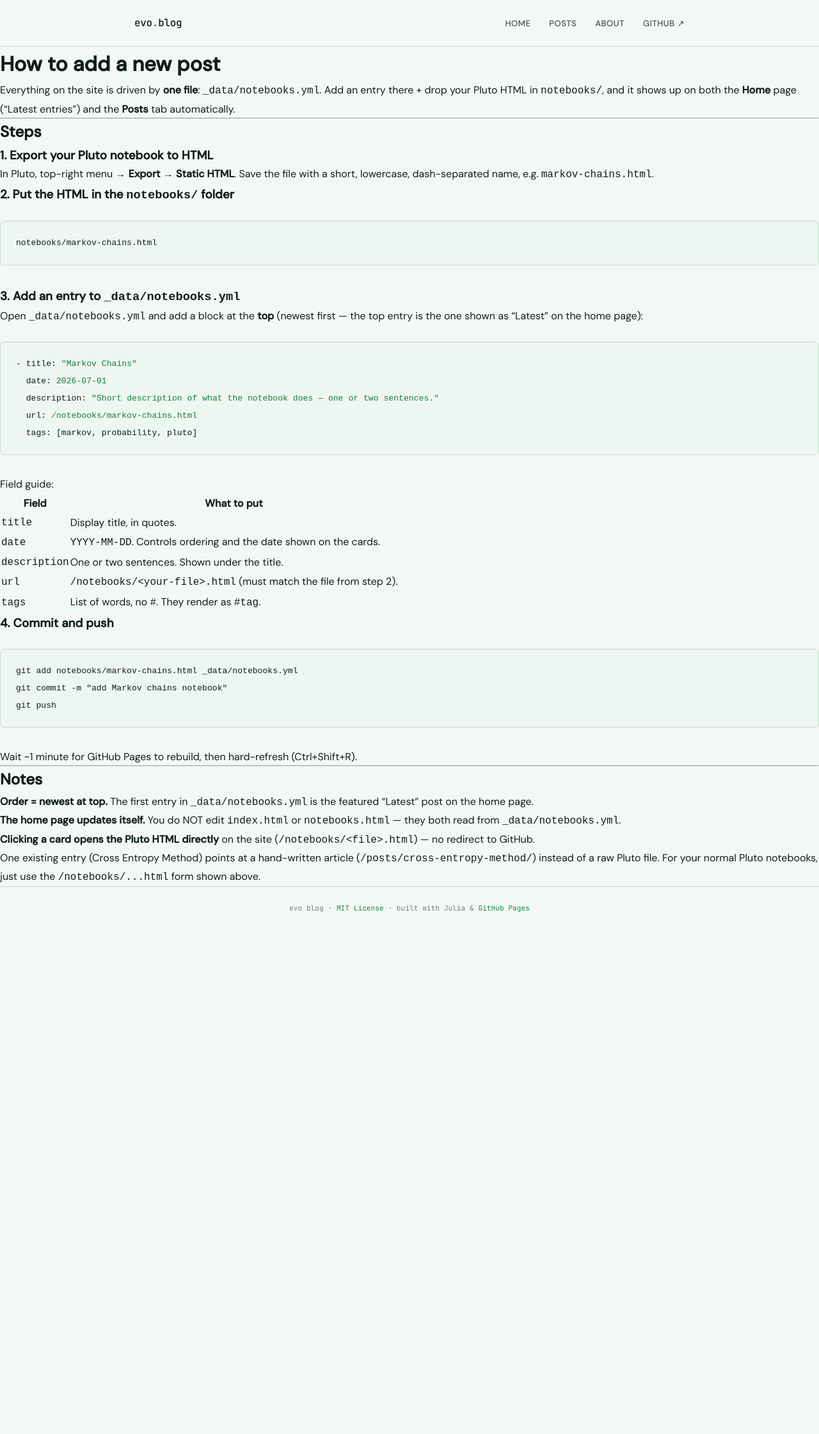
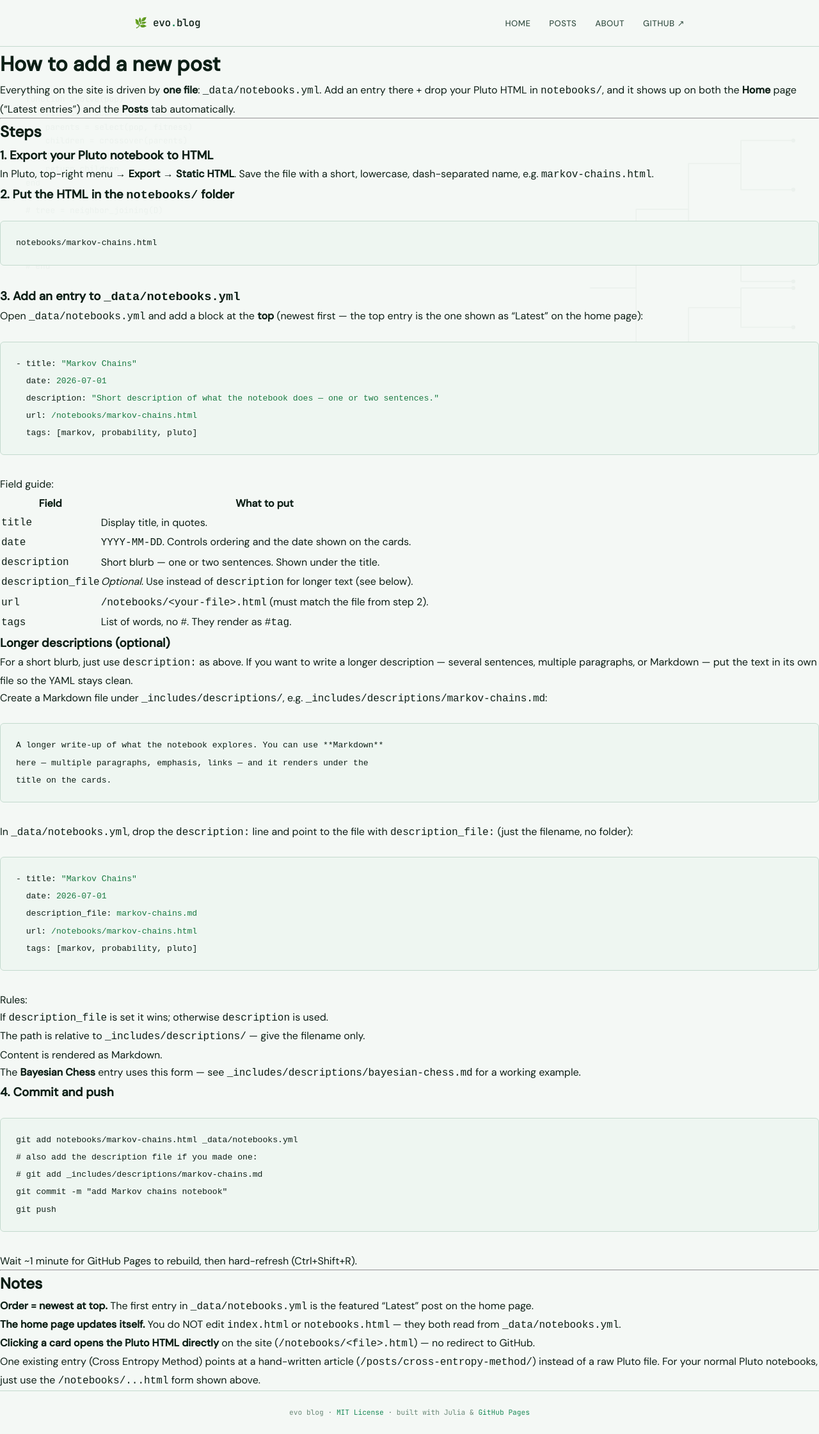
Before and after one commit to wclaerhout/wclaerhout.github.io, a Jekyll site: the page built from ADDING-POSTS.md, in a window 1280 px wide. Shown: the whole page at 64% size. Built offline with Jekyll 4.4.1, drawn with Linux system fonts in a browser that asks for light colours; our own code applies the rules of GitHub Pages for plain Markdown files; before the commit the page ends 1453 px from its top, so only the background shows below that.

Commit message:
ui: add calm phylo-tree + ghost-code background
Fixed, low-opacity background layer (SVG phylogenetic tree + faint Julia code block) behind all pages. Move base bg to html so the layer shows through a transparent body. Also includes pending post/data edits and markdown description includes.

Co-Authored-By: Claude Opus 4.8 <noreply@anthropic.com>

````diff
--- a/ADDING-POSTS.md
+++ b/ADDING-POSTS.md
@@ -34,18 +34,56 @@ entry is the one shown as "Latest" on the home page):
 
 Field guide:
 
-| Field         | What to put                                                        |
-|---------------|--------------------------------------------------------------------|
-| `title`       | Display title, in quotes.                                          |
-| `date`        | `YYYY-MM-DD`. Controls ordering and the date shown on the cards.   |
-| `description` | One or two sentences. Shown under the title.                       |
-| `url`         | `/notebooks/<your-file>.html` (must match the file from step 2).   |
-| `tags`        | List of words, no `#`. They render as `#tag`.                      |
+| Field              | What to put                                                        |
+|--------------------|--------------------------------------------------------------------|
+| `title`            | Display title, in quotes.                                          |
+| `date`             | `YYYY-MM-DD`. Controls ordering and the date shown on the cards.   |
+| `description`      | Short blurb — one or two sentences. Shown under the title.         |
+| `description_file` | *Optional.* Use instead of `description` for longer text (see below). |
+| `url`              | `/notebooks/<your-file>.html` (must match the file from step 2).   |
+| `tags`             | List of words, no `#`. They render as `#tag`.                      |
+
+### Longer descriptions (optional)
+
+For a short blurb, just use `description:` as above. If you want to write a
+longer description — several sentences, multiple paragraphs, or Markdown — put
+the text in its own file so the YAML stays clean.
+
+1. Create a Markdown file under `_includes/descriptions/`, e.g.
+   `_includes/descriptions/markov-chains.md`:
+
+   ```markdown
+   A longer write-up of what the notebook explores. You can use **Markdown**
+   here — multiple paragraphs, emphasis, links — and it renders under the
+   title on the cards.
+   ```
+
+2. In `_data/notebooks.yml`, drop the `description:` line and point to the file
+   with `description_file:` (just the filename, no folder):
+
+   ```yaml
+   - title: "Markov Chains"
+     date: 2026-07-01
+     description_file: markov-chains.md
+     url: /notebooks/markov-chains.html
+     tags: [markov, probability, pluto]
+   ```
+
+Rules:
+
+- If `description_file` is set it wins; otherwise `description` is used.
+- The path is relative to `_includes/descriptions/` — give the filename only.
+- Content is rendered as Markdown.
+
+The **Bayesian Chess** entry uses this form — see
+`_includes/descriptions/bayesian-chess.md` for a working example.
 
 ### 4. Commit and push
 
 ```
 git add notebooks/markov-chains.html _data/notebooks.yml
+# also add the description file if you made one:
+# git add _includes/descriptions/markov-chains.md
 git commit -m "add Markov chains notebook"
 git push
 ```
--- a/_data/notebooks.yml
+++ b/_data/notebooks.yml
@@ -1,12 +1,14 @@
 # =============================================================
 #  NOTEBOOK LIST  —  edit this file to add / change notebooks
 #  Newest at the TOP. The top entry shows as "Latest" on the home page.
+#  Short blurb: use `description:`. Longer text: put it in a file under
+#  _includes/descriptions/ and point to it with `description_file:`.
 #  See ADDING-POSTS.md for the full how-to.
 # =============================================================
 
 - title: "Bayesian Chess"
   date: 2026-06-01
-  description: "Bayesian inference applied to chess — modelling position evaluation as a probabilistic belief update. Built in Pluto.jl."
+  description_file: bayesian-chess.md
   url: /notebooks/bayesian-chess.html
   tags: [bayesian, chess, pluto]
 
--- a/_layouts/default.html
+++ b/_layouts/default.html
@@ -11,9 +11,45 @@
 </head>
 <body>
 
+<div class="bg-art" aria-hidden="true">
+  <svg class="bg-tree" viewBox="0 0 400 600" preserveAspectRatio="xMidYMid meet" fill="none">
+    <path d="M20 300 H90
+             M90 180 V420
+             M90 180 H170  M90 420 H170
+             M170 110 V250  M170 330 V500
+             M170 110 H250  M170 250 H250  M170 330 H250  M170 500 H250
+             M250 75 V150   M250 210 V290  M250 300 V360  M250 440 V540
+             M250 75 H330   M250 150 H330  M250 210 H330  M250 290 H330
+             M250 300 H330  M250 360 H330  M250 440 H330  M250 540 H330"
+          stroke="currentColor" stroke-width="1.5"
+          stroke-linecap="round" stroke-linejoin="round" />
+    <circle cx="330" cy="75"  r="3" fill="currentColor" stroke="none"/>
+    <circle cx="330" cy="150" r="3" fill="currentColor" stroke="none"/>
+    <circle cx="330" cy="210" r="3" fill="currentColor" stroke="none"/>
+    <circle cx="330" cy="290" r="3" fill="currentColor" stroke="none"/>
+    <circle cx="330" cy="300" r="3" fill="currentColor" stroke="none"/>
+    <circle cx="330" cy="360" r="3" fill="currentColor" stroke="none"/>
+    <circle cx="330" cy="440" r="3" fill="currentColor" stroke="none"/>
+    <circle cx="330" cy="540" r="3" fill="currentColor" stroke="none"/>
+  </svg>
+  <pre class="bg-code">function evolve(pop)
+    fitness = score.(pop)
+    parents = select(pop, fitness)
+    children = crossover(parents)
+    mutate!(children, rate=0.01)
+    return children
+end
+
+# tree = neighbor_joining(D)
+# root!(tree, outgroup)
+# while !converged
+#     pop = evolve(pop)
+# end</pre>
+</div>
+
 <header>
   <div class="header-inner">
-    <a href="/" class="logo">evo<span>.</span>blog</a>
+    <a href="/" class="logo">🌿 evo<span>.</span>blog</a>
     <nav>
       <a href="/">Home</a>
       <a href="/notebooks/">Posts</a>
--- a/assets/css/style.css
+++ b/assets/css/style.css
@@ -16,15 +16,52 @@
   --sans:      'DM Sans', system-ui, sans-serif;
 }
 
+html { background: var(--bg); }
+
 body {
   font-family: var(--sans);
-  background: var(--bg);
+  background: transparent;
   color: var(--ink);
   line-height: 1.7;
   font-size: 16px;
 }
 
 a { color: inherit; text-decoration: none; }
+
+/* ── Calm background art (phylo tree + ghost code) ── */
+.bg-art {
+  position: fixed;
+  inset: 0;
+  z-index: -1;
+  overflow: hidden;
+  pointer-events: none;
+}
+.bg-tree {
+  position: absolute;
+  top: 50%;
+  right: -2rem;
+  transform: translateY(-50%);
+  width: clamp(280px, 32vw, 460px);
+  height: auto;
+  color: var(--ink-3);
+  opacity: 0.06;
+}
+.bg-code {
+  position: absolute;
+  top: 16%;
+  left: 2.5rem;
+  font-family: var(--mono);
+  font-size: 0.8rem;
+  line-height: 1.7;
+  color: var(--ink-3);
+  opacity: 0.05;
+  white-space: pre;
+  margin: 0;
+}
+@media (max-width: 760px) {
+  .bg-code { display: none; }
+  .bg-tree { opacity: 0.04; }
+}
 
 /* ── Header ── */
 header { border-bottom: 1px solid var(--rule); padding: 0 2rem; }
--- a/index.html
+++ b/index.html
@@ -41,7 +41,7 @@ title: evo blog
             <span class="post-date">{{ nb.date | date: "%Y-%m-%d" }}</span>
           </div>
           <div class="post-title">{{ nb.title }}</div>
-          <div class="post-desc">{{ nb.description }}</div>
+          <div class="post-desc">{% if nb.description_file %}{% capture nb_desc %}{% include descriptions/{{ nb.description_file }} %}{% endcapture %}{{ nb_desc | markdownify }}{% else %}{{ nb.description }}{% endif %}</div>
           <div class="post-tags">
             {% for tag in nb.tags %}<span class="post-tag">#{{ tag }}</span>{% endfor %}
           </div>
--- a/notebooks.html
+++ b/notebooks.html
@@ -14,7 +14,7 @@ title: Posts
           <span class="post-date">{{ nb.date | date: "%Y-%m-%d" }}</span>
         </div>
         <div class="post-title">{{ nb.title }}</div>
-        <div class="post-desc">{{ nb.description }}</div>
+        <div class="post-desc">{% if nb.description_file %}{% capture nb_desc %}{% include descriptions/{{ nb.description_file }} %}{% endcapture %}{{ nb_desc | markdownify }}{% else %}{{ nb.description }}{% endif %}</div>
         <div class="post-tags">
           {% for tag in nb.tags %}<span class="post-tag">#{{ tag }}</span>{% endfor %}
         </div>
````
Also changed, not shown: _includes/descriptions/bayesian-chess.md (added, +7 -0 lines).
